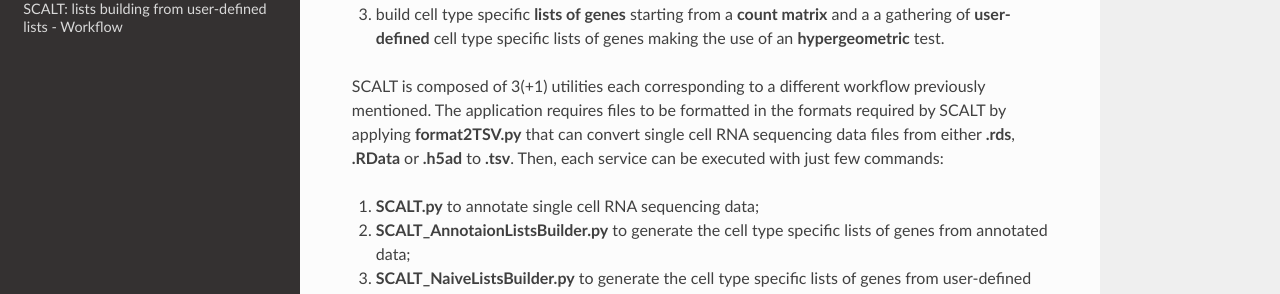
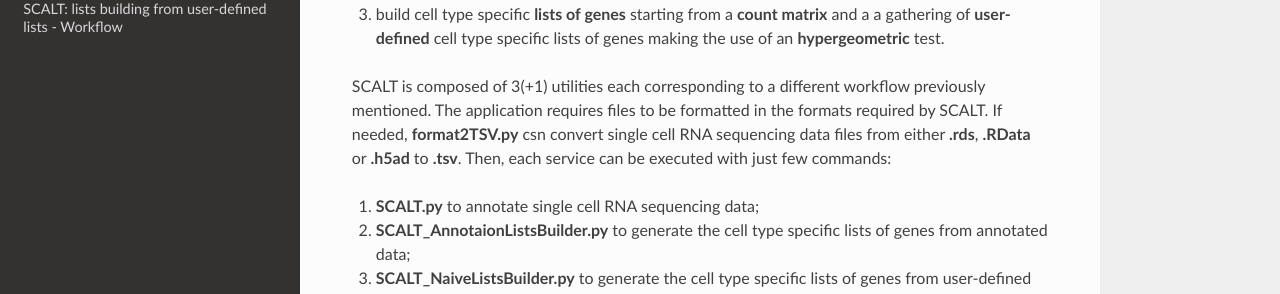
Before and after one commit to danitrave/CapitalCitiesGame, a Sphinx documentation site: the page built from docs/source/index.rst, in a window 1280 px wide and 1165 px high. Shown: the part 349-643 px from the top of the window. Built offline with Sphinx 7.4.7 and the Read the Docs theme 2.0.0, drawn with Linux system fonts in a browser that asks for light colours.

Commit message:
Update index.rst

```diff
--- a/docs/source/index.rst
+++ b/docs/source/index.rst
@@ -7,7 +7,8 @@
 2. build cell type specific **lists of genes** starting from a **count matrix** and the correspoding **annotation** for each cell in a **deterministic** fashion;
 3. build cell type specific **lists of genes** starting from a **count matrix** and a a gathering of **user-defined** cell type specific lists of genes making the use of an **hypergeometric** test.
 
-SCALT is composed of 3(+1) utilities each corresponding to a different workflow previously mentioned. The application requires files to be formatted in the formats required by SCALT by applying **format2TSV.py** that can convert single cell RNA sequencing data files from either **.rds**, **.RData** or **.h5ad** to **.tsv**. Then, each service can be executed with just few commands:
+SCALT is composed of 3(+1) utilities each corresponding to a different workflow previously mentioned. The application requires files to be formatted in the formats required by SCALT.
+If needed, **format2TSV.py** csn convert single cell RNA sequencing data files from either **.rds**, **.RData** or **.h5ad** to **.tsv**. Then, each service can be executed with just few commands:
 
 1. **SCALT.py** to annotate single cell RNA sequencing data;
 2. **SCALT_AnnotaionListsBuilder.py** to generate the cell type specific lists of genes from annotated data;
```
